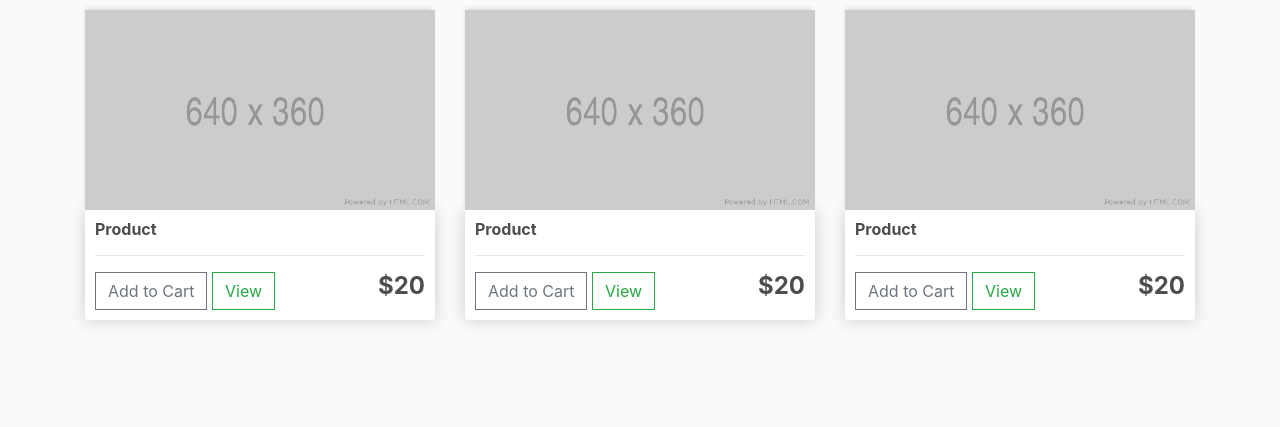
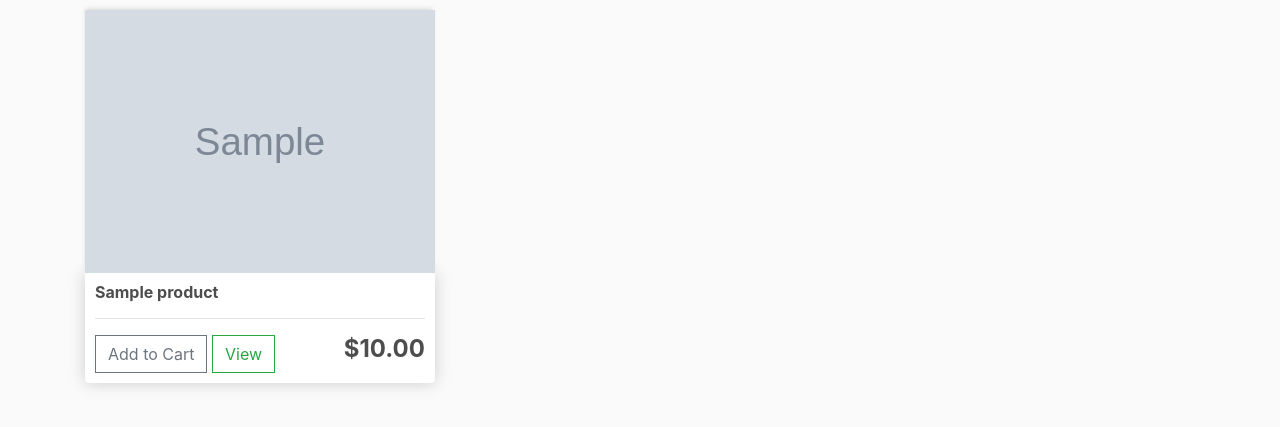
Before and after one commit to ani-dilanyan/ecommerce-website, a Django app: page / in a window 1280 px wide. Shown: the part 57-484 px from the top of the page. Run offline with Django 4.2, Linux system fonts and the light colour scheme; tables that the repository leaves empty hold one stand-in row (values such as "Sample post"); grey boxes marked "Sample" are stand-in pictures; some libraries are stand-ins or nearby versions.

Commit message:
Add ImageField to Product model for main image and add corresponding functionalities

```diff
--- a/ecommerce/settings.py
+++ b/ecommerce/settings.py
@@ -118,7 +118,12 @@ USE_TZ = True
 # https://docs.djangoproject.com/en/4.2/howto/static-files/
 
 STATIC_URL = 'static/'
+
 STATICFILES_DIRS = [os.path.join(BASE_DIR, 'static')]
+
+MEDIA_URL = '/images/'
+
+MEDIA_ROOT = os.path.join(BASE_DIR, 'static/images')
 
 # Default primary key field type
 # https://docs.djangoproject.com/en/4.2/ref/settings/#default-auto-field
--- a/ecommerce/urls.py
+++ b/ecommerce/urls.py
@@ -16,8 +16,12 @@ Including another URLconf
 """
 from django.contrib import admin
 from django.urls import path, include
+from django.conf.urls.static import static
+from django.conf import settings
 
 urlpatterns = [
     path('admin/', admin.site.urls),
     path('', include('store.urls'))
 ]
+
+urlpatterns += static(settings.MEDIA_URL, document_root=settings.MEDIA_ROOT)
--- a/static/css/main.css
+++ b/static/css/main.css
@@ -15,7 +15,6 @@ h1,h2,h3,h4,h5,h6{
 
 .thumbnail{
 	width: 100%;
-	height: 200px;
 	-webkit-box-shadow: -1px -3px 5px -2px rgba(214,214,214,1);
     -moz-box-shadow: -1px -3px 5px -2px rgba(214,214,214,1);
     box-shadow: -1px -3px 5px -2px rgba(214,214,214,1);
--- a/store/models.py
+++ b/store/models.py
@@ -14,11 +14,18 @@ class Customer(models.Model):
 class Product(models.Model):
     name = models.CharField(max_length=200)
     price = models.FloatField()
-    #image
+    image = models.ImageField(null=True, blank=True)
 
     def __str__(self) -> str:
         return self.name
 
+    @property
+    def imageURL(self):
+        try:
+            url = self.image.url
+        except:
+            url = 'images/placeholder.png'
+        return url
 
 class Order(models.Model):
     customer = models.ForeignKey(Customer, on_delete=models.SET_NULL, blank=True, null=True)
--- a/store/templates/store/store.html
+++ b/store/templates/store/store.html
@@ -11,44 +11,20 @@
 <body>
 {% block content%}
 <div class="row">
+    {% for product in products %}
     <div class="col-lg-4">
-        <img class="thumbnail" src="{% static 'images/placeholder.png' %}">
+        <img class="thumbnail" src="{{ product.imageURL }}">
         <div class="box-element product">
-            <h6><strong>Product</strong></h6>
+            <h6><strong>{{product.name}}</strong></h6>
             <hr>
 
             <button  class="btn btn-outline-secondary add-btn">Add to Cart</button>
             <a class="btn btn-outline-success" href="#">View</a>
-            <h4 style="float: right"><strong>$20</strong></h4>
+            <h4 style="float: right"><strong>${{product.price|floatformat:2}}</strong></h4>
 
         </div>
     </div>
-
-    <div class="col-lg-4">
-        <img class="thumbnail" src="{% static 'images/placeholder.png' %}">
-        <div class="box-element product">
-            <h6><strong>Product</strong></h6>
-            <hr>
-
-            <button  class="btn btn-outline-secondary add-btn">Add to Cart</button>
-            <a class="btn btn-outline-success" href="#">View</a>
-            <h4 style="float: right"><strong>$20</strong></h4>
-
-        </div>
-    </div>
-
-    <div class="col-lg-4">
-        <img class="thumbnail" src="{% static 'images/placeholder.png' %}">
-        <div class="box-element product">
-            <h6><strong>Product</strong></h6>
-            <hr>
-
-            <button  class="btn btn-outline-secondary add-btn">Add to Cart</button>
-            <a class="btn btn-outline-success" href="#">View</a>
-            <h4 style="float: right"><strong>$20</strong></h4>
-
-        </div>
-    </div>
+    {% endfor %}
 </div>
 {% endblock content%}
 </body>
--- a/store/views.py
+++ b/store/views.py
@@ -1,8 +1,10 @@
 from django.shortcuts import render
+from .models import *
 
 # Create your views here.
 def store(request):
-    context = {}
+    products = Product.objects.all()
+    context = {'products': products}
     return render(request, 'store/store.html', context)
 
 def cart(request):
@@ -12,3 +14,6 @@ def cart(request):
 def checkout(request):
     context = {}
     return render(request, 'store/checkout.html', context)
+
+
+#
```
Also changed, not shown: static/images/apple.jpg (added), static/images/blueberry1.jpg (added), static/images/orange2.jpg (added), static/images/pear.jpg (added), static/images/placeholder.png.
